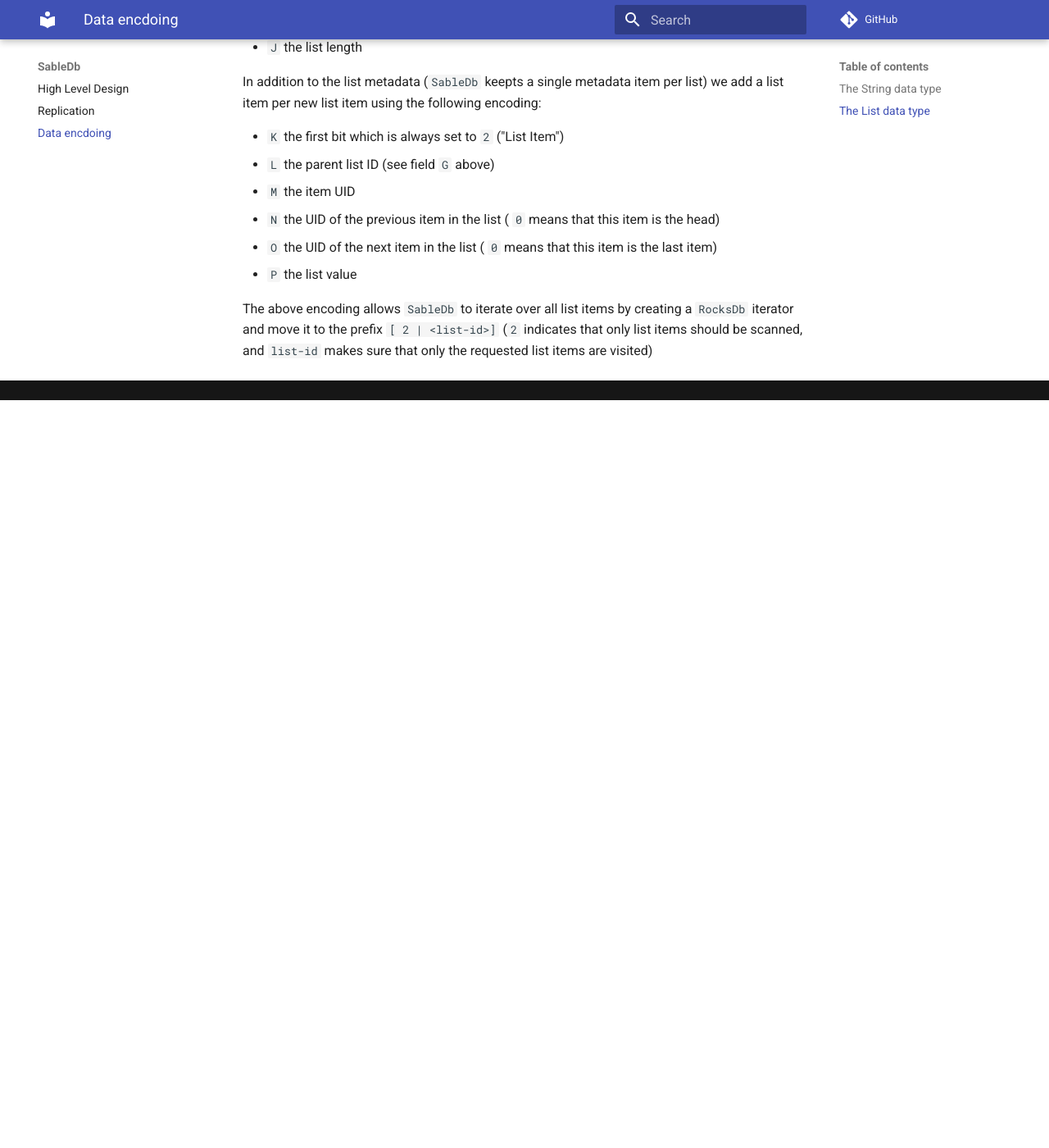
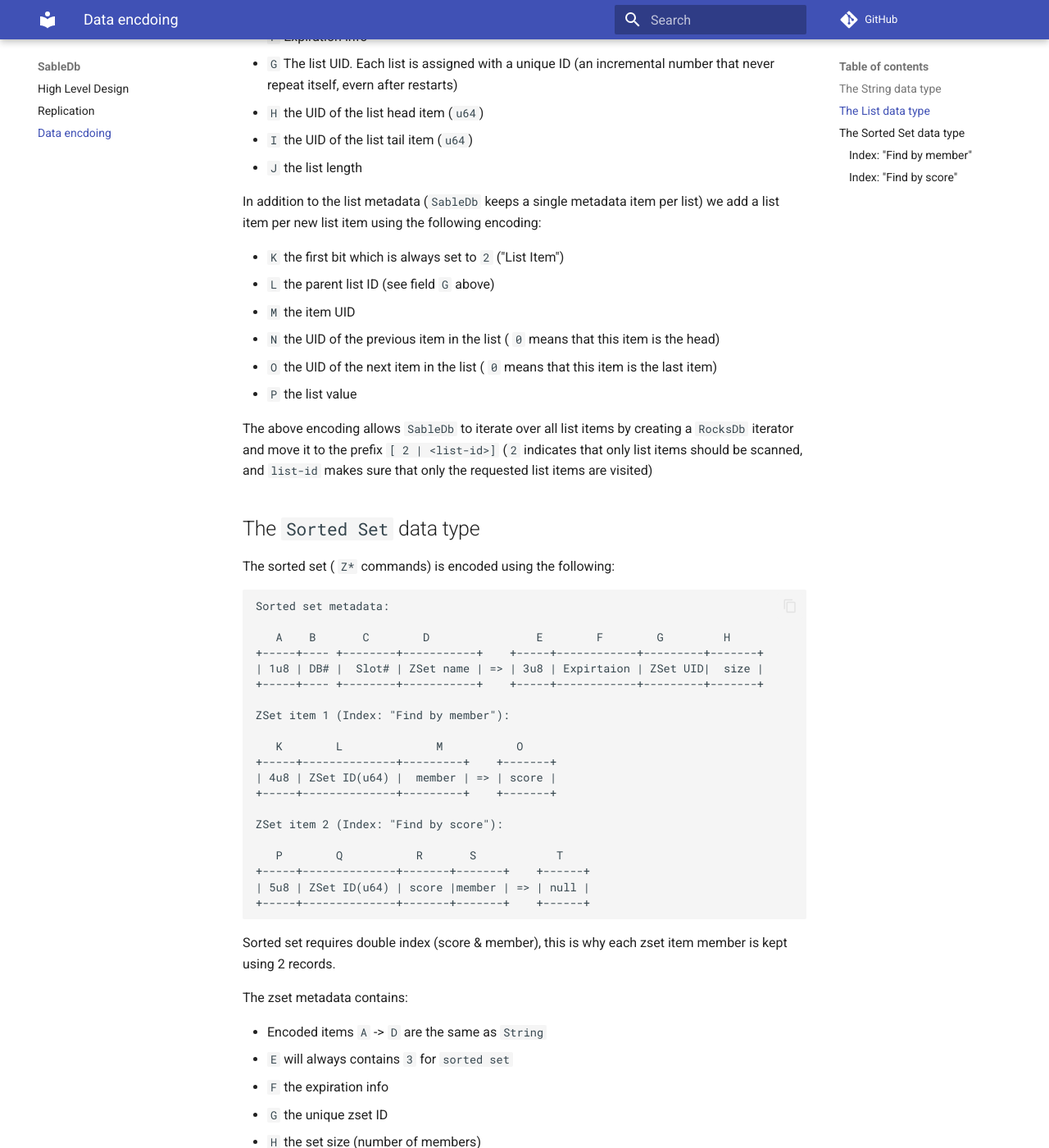
Before and after one commit to sabledb-io/sabledb, an MkDocs documentation site: the page built from docs/design/data-encoding.md, in a window 1280 px wide and 1400 px high, scrolled down 2311 px. Shown: the whole window at 82% size. Built offline with MkDocs 1.6.1 and Material for MkDocs 9.7.7, drawn with Linux system fonts in a browser that asks for light colours; comment, search, counter and statistics services are not loaded; before the commit the page ends 2799 px from its top, so only the background shows below that; some of the changed text lies outside the part shown.

Commit message:
Documented `ZSET` data encoding

````diff
--- a/docs/design/data-encoding.md
+++ b/docs/design/data-encoding.md
@@ -10,6 +10,11 @@
 
 !!!Note
     Numbers are encoded using Big Endians to preserve lexicographic ordering
+
+`SableDb` takes advantage of the following `RocksDb` traits:
+
+- `RocksDb` keys are stored lexicographically (this is why `SableDb` uses big-endiands)
+- `RocksDb` provides prefix iterators which allows `SableDb` to place iterator on the first item that matches a prefix
 
 ## The `String` data type
 
@@ -93,7 +98,7 @@
 - `I` the UID of the list tail item (`u64`)
 - `J` the list length
 
-In addition to the list metadata (`SableDb` keepts a single metadata item per list) we add a list item per new list item
+In addition to the list metadata (`SableDb` keeps a single metadata item per list) we add a list item per new list item
 using the following encoding:
 
 - `K` the first bit which is always set to `2` ("List Item")
@@ -106,3 +111,72 @@
 The above encoding allows `SableDb` to iterate over all list items by creating a `RocksDb` iterator and move it to
 the prefix `[ 2 | <list-id>]` (`2` indicates that only list items should be scanned, and `list-id` makes sure that only
 the requested list items are visited)
+
+## The `Sorted Set` data type
+
+The sorted set ( `Z*` commands) is encoded using the following:
+
+```
+Sorted set metadata:
+
+   A    B       C        D                E        F        G         H
++-----+---- +--------+-----------+    +-----+------------+---------+-------+
+| 1u8 | DB# |  Slot# | ZSet name | => | 3u8 | Expirtaion | ZSet UID|  size |
++-----+---- +--------+-----------+    +-----+------------+---------+-------+
+
+ZSet item 1 (Index: "Find by member"):
+
+   K        L              M           O
++-----+--------------+---------+    +-------+
+| 4u8 | ZSet ID(u64) |  member | => | score |
++-----+--------------+---------+    +-------+
+
+ZSet item 2 (Index: "Find by score"):
+
+   P        Q           R       S            T
++-----+--------------+-------+-------+    +------+
+| 5u8 | ZSet ID(u64) | score |member | => | null |
++-----+--------------+-------+-------+    +------+
+
+```
+
+Sorted set requires double index (score & member), this is why each zset item member is kept using 2 records.
+
+The zset metadata contains:
+
+- Encoded items `A` -> `D` are the same as `String`
+- `E` will always contains `3` for `sorted set`
+- `F` the expiration info
+- `G` the unique zset ID
+- `H` the set size (number of members)
+
+Each zset item are kept using 2 records:
+
+### Index: "Find by member"
+
+The first record allows `SableDb` to find a member score (the key is the member value)
+
+- `K` the first bit which is always set to `4` ("ZSet member Item")
+- `L` the zset ID for which this item belongs to
+- `M` the zset member
+- `O` this member score value
+
+### Index: "Find by score"
+
+The second record, allows `SableDb` to find member by score (we use the score as the key)
+
+- `P` the first bit is always set to `5` ("Zset score item")
+- `Q` the zset ID for which this item belongs to
+- `R` the record's score value
+- `S` the member
+- `T` not used
+
+The above encoding records provides all the indexing required by `SableDb` to implement the sorted set commands.
+
+For example, in order to implement the command [`ZCOUNT`][1] (Returns the number of elements in the sorted set at key with a score between min and max):
+
+- `SableDb` first loads the metadata using the zset key in order to obtain its unique ID
+- Creates an iterator using the prefix `[5 | ZSET UID | MIN_SCORE]` (Index: "Find by score")
+- Start iterating until it either finds the first entry that does not belong to the zset, or it finds the `MAX_SCORE` value
+
+ [1]: https://redis.io/docs/latest/commands/zcount/
````
